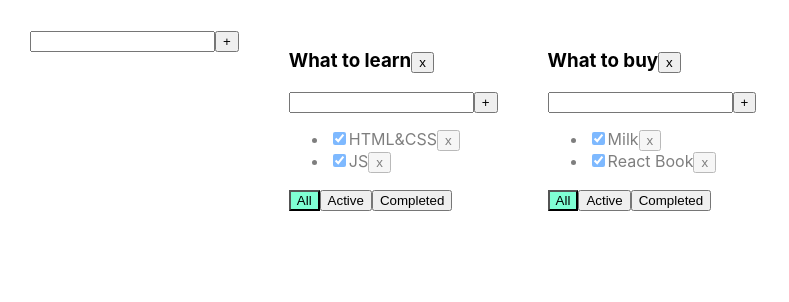
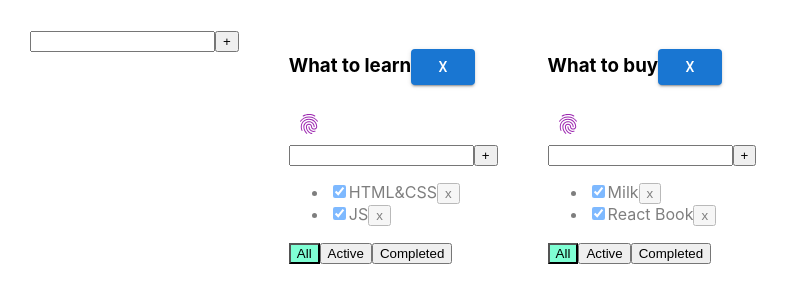
Before and after one commit to daniilminin1990/2sprint-todolist-2week, a React (Create React App) app: page / in a window 1280 px wide. Shown: the top 302 px of the page, without its empty margins (0-789 px from the left). Built offline with nearby package versions, Linux system fonts and the light colour scheme.

Commit message:
дополнение -- кнопки MUI

```diff
--- a/package.json
+++ b/package.json
@@ -5,6 +5,7 @@
   "dependencies": {
     "@emotion/react": "^11.11.3",
     "@emotion/styled": "^11.11.0",
+    "@mui/icons-material": "^5.15.4",
     "@mui/material": "^5.15.4",
     "@testing-library/jest-dom": "^5.14.1",
     "@testing-library/react": "^13.0.0",
--- a/src/Todolist.tsx
+++ b/src/Todolist.tsx
@@ -2,6 +2,11 @@ import React, { ChangeEvent, useState, KeyboardEvent } from 'react';
 import { FilterValuesType } from './App';
 import { AddItemForm } from './AddItemForm';
 import { EditableSpan } from './EditableSpan';
+import Button from '@mui/material/Button';
+import IconButton from '@mui/material/IconButton';
+import Fingerprint from '@mui/icons-material/Fingerprint';
+// import { Button, IconButton } from '@mui/material';
+// import { Fingerprint } from '@mui/icons-material';
 
 export type TaskType = {
     id: string
@@ -66,8 +71,13 @@ export function Todolist(props: PropsType) {
         <h3>
             {/* {props.title} */}
             <EditableSpan oldTitle={props.title} callBack={updateTodolistHandler} />
-            <button onClick={removeTodolist}>x</button>
+            {/* Подключим materualUI */}
+            <Button variant="contained" onClick={removeTodolist}>X</Button>
+            {/* <button onClick={removeTodolist}>x</button> */}
         </h3>
+        <IconButton aria-label="fingerprint" color="secondary">
+            <Fingerprint />
+        </IconButton>
         <AddItemForm callBack={addTaskHandler} />
         {/* <div>
             <input value={title}
```
Also changed, not shown: 1 other file (tests, documents, lock files or other folders).
